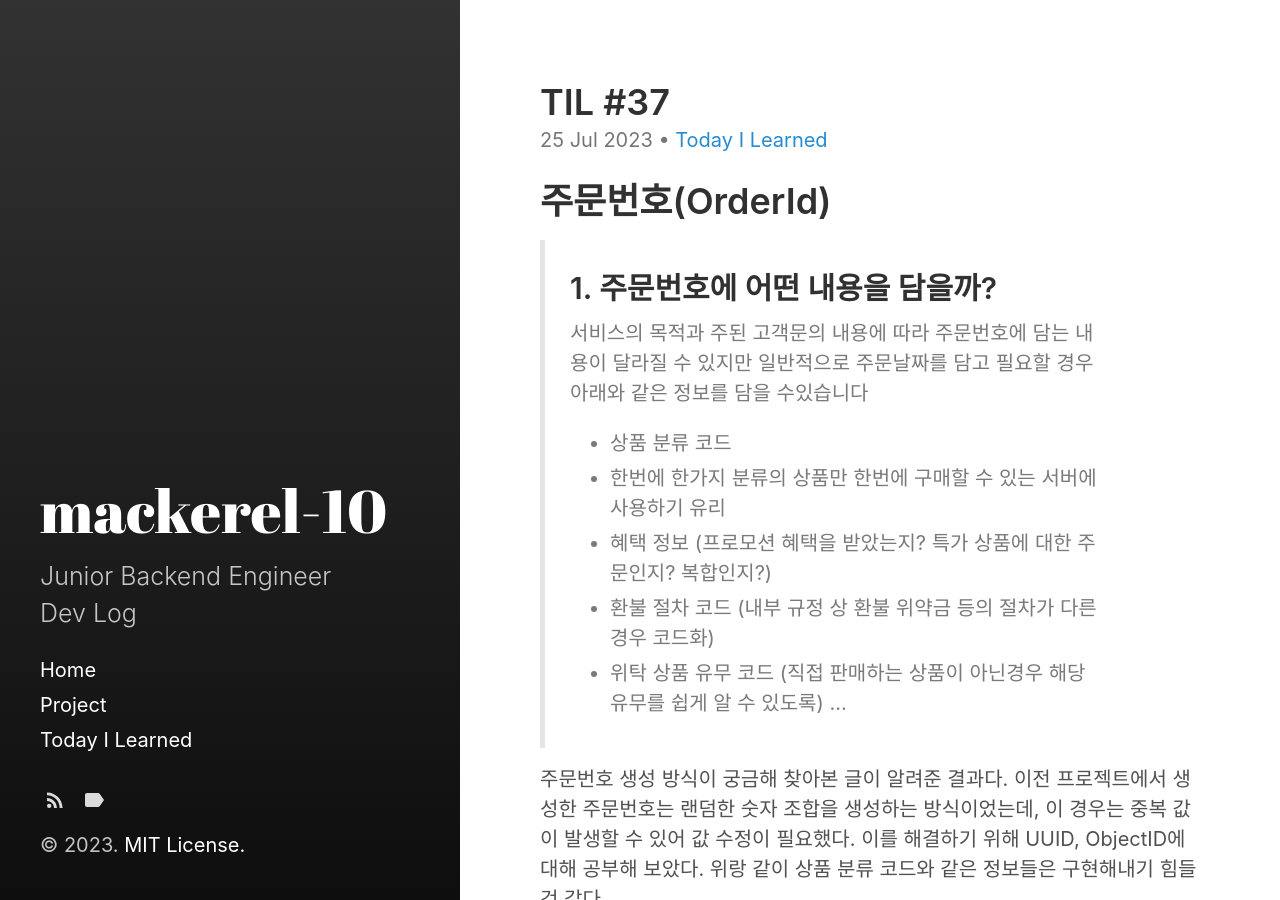
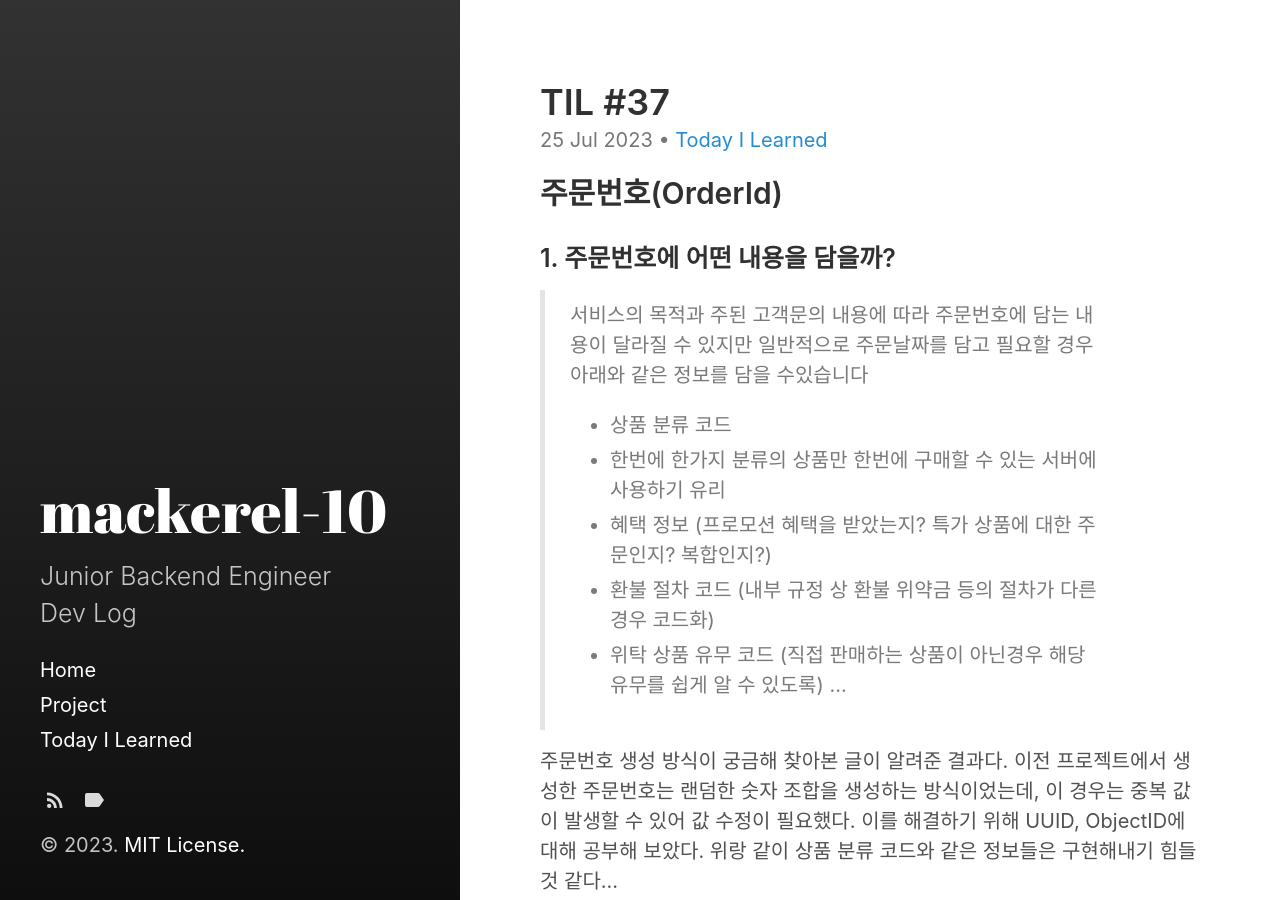
Before and after one commit to mackerel-10/mackerel-10.github.io, a Jekyll site: the page built from _posts/2023-07-25-TIL-37.md, in a window 1280 px wide and 900 px high. Built offline with Jekyll 4.4.1, drawn with Linux system fonts in a browser that asks for light colours.

Commit message:
Edit: TIL#37

````diff
--- a/_posts/2023-07-25-TIL-37.md
+++ b/_posts/2023-07-25-TIL-37.md
@@ -10,10 +10,10 @@ tags:
 date: '2023-07-25T22:35:00+09:00'
 ---
 
-# 주문번호(OrderId)
+## 주문번호(OrderId)
 
-> ## 1. 주문번호에 어떤 내용을 담을까?
->
+### 1. 주문번호에 어떤 내용을 담을까?
+
 > 서비스의 목적과 주된 고객문의 내용에 따라 주문번호에 담는 내용이 달라질 수 있지만 일반적으로 주문날짜를 담고 필요할 경우 아래와 같은 정보를 담을 수있습니다
 >
 > - 상품 분류 코드
@@ -25,7 +25,7 @@ date: '2023-07-25T22:35:00+09:00'
 
 주문번호 생성 방식이 궁금해 찾아본 글이 알려준 결과다. 이전 프로젝트에서 생성한 주문번호는 랜덤한 숫자 조합을 생성하는 방식이었는데, 이 경우는 중복 값이 발생할 수 있어 값 수정이 필요했다. 이를 해결하기 위해 UUID, ObjectID에 대해 공부해 보았다. 위랑 같이 상품 분류 코드와 같은 정보들은 구현해내기 힘들것 같다...
 
-## UUID(**U**niversally **U**nique **ID**entifier)
+### UUID(**U**niversally **U**nique **ID**entifier)
 
 RFC4122에 명시된 네트워크 상에서 교유성이 보장되는 id를 위한 표준 규약이다. DB를 다룰 때 ~PK~(기본키, Primary Key)를 주로 auto increment 값으로 사용하지만 URL이나 화면상에 노출 시키면 크롤링이나 인젝션 공격에 취약하다는 단점이 있다. 그렇기에 public한 화면단에서는 random한 UUID를 사용하는 것을 권장한다. UUID는 16진수 8자리-4자리-4자리-4자리-12자리 패턴으로 표현된다.
 
@@ -33,7 +33,7 @@ UUID를 그대로 id로 사용한다면 문제점이 있다. 16진수의 문자
 
 - _PK: 절대로 중복되어 나타날 수 없는 단일 값(unique)을 가진다._
 
-### 종류
+#### 종류
 
 랜덤값 기반으로 생성되는 v4가 가장 많이 사용되고, 다음으로는 v1이 많이 사용된다
 
@@ -42,7 +42,7 @@ UUID를 그대로 id로 사용한다면 문제점이 있다. 16진수의 문자
 3. v4: 랜덤값 기반
 4. v5: SHA-1 해시 기준
 
-### 사용법
+#### 사용법
 
 ```bash
 # shell
@@ -57,7 +57,7 @@ import { v4 } from 'uuid';
 v4();
 ```
 
-## MongoDB: ObjectId
+### MongoDB: ObjectId
 
 공식 문서를 참고했다.
 Returns a new ObjectId. The 12-byte ObjectId consists of:
@@ -66,11 +66,11 @@ Returns a new ObjectId. The 12-byte ObjectId consists of:
 - A 5-byte random value generated once per process. This random value is unique to the machine and process.
 - A 3-byte incrementing counter, initialized to a random value.
 
-### 결론
+#### 결론
 
 내가 사용할 형식은 ObjectId를 활용할 것이고 YYYYMMDD + ObjectId(Incrementing counter)를 사용하기로 했다.
 
-### String.prototype.padStart()
+## String.prototype.padStart()
 
 패딩을 추가해주는 함수가 있다. 조건문으로 조건을 검사하지 않아도 된다.
 
@@ -80,7 +80,9 @@ str.padStart(targetLength [, padString])
 const month = String(now.getMonth() + 1).padStart(2, '0');
 ```
 
-### Reference
+---
+
+## Reference
 
 - [\[Node.js\] UUID 생성하기](https://jane-aeiou.tistory.com/59)
 - [기본키\(Primary Key\) 의미](https://linuxism.ustd.ip.or.kr/503)
````
